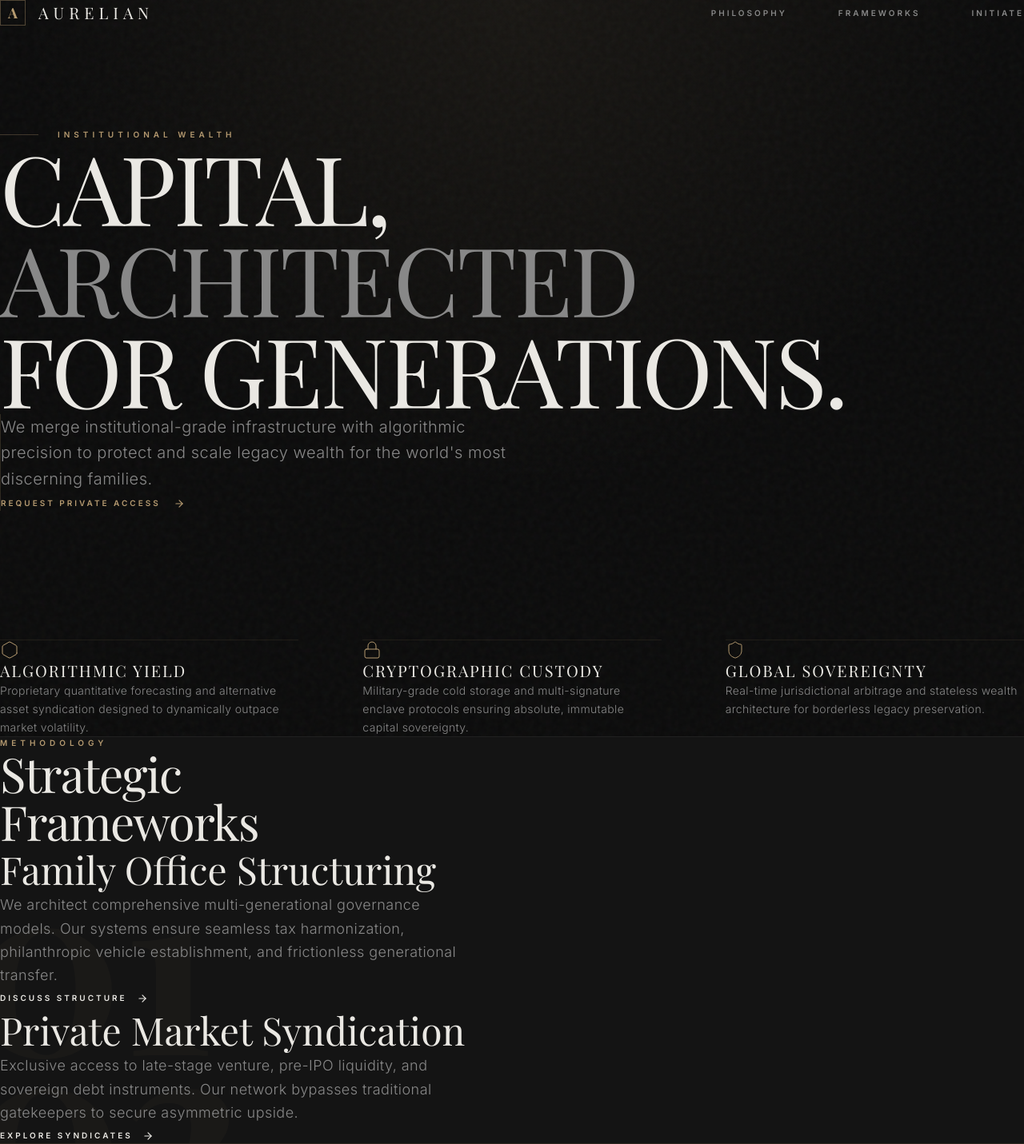
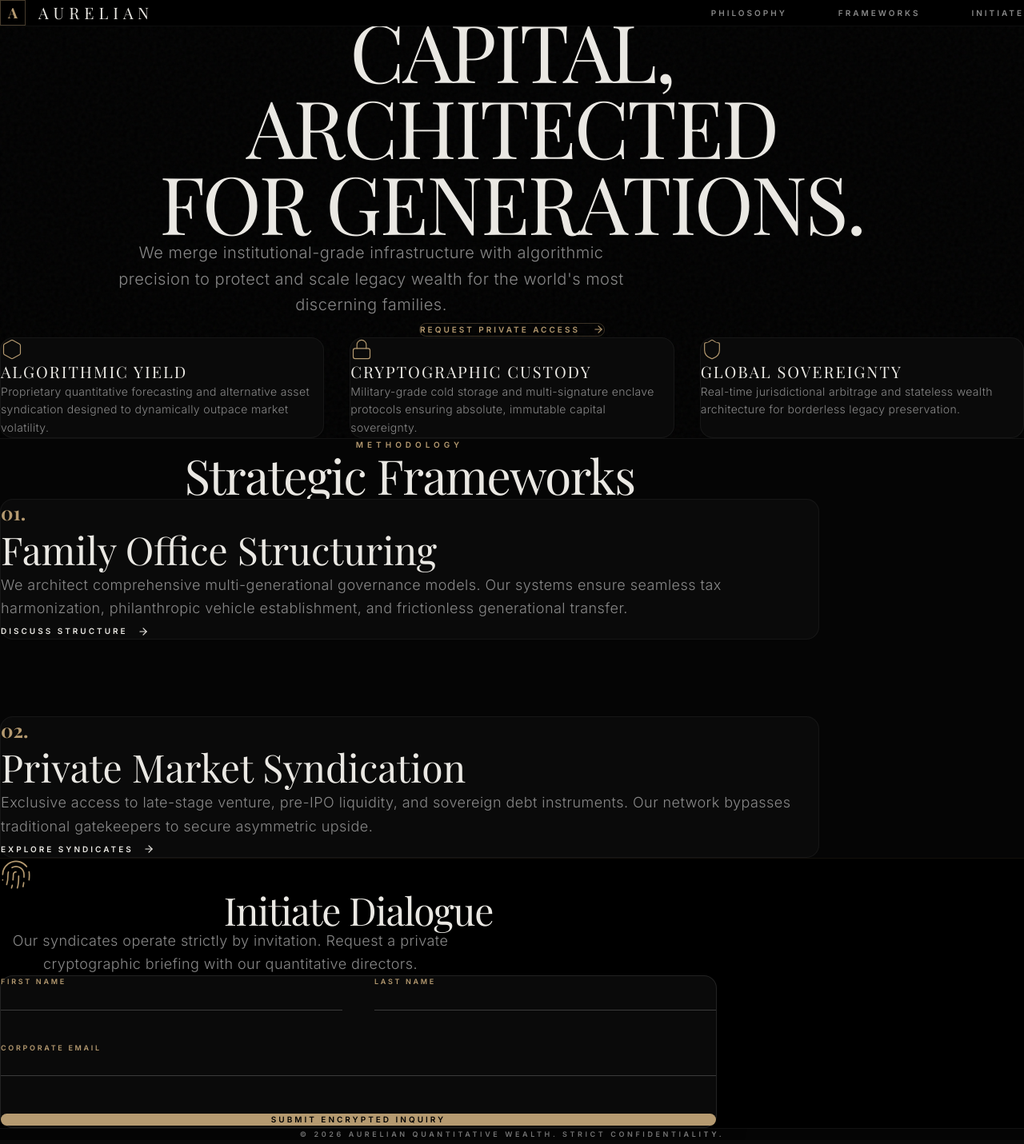
Before and after one commit to betala911-arch/wealth_management, a React (Vite) app: page / in a window 1280 px wide. Shown: the top 1431 px of the page at 80% size. Built offline with nearby package versions, Linux system fonts and the light colour scheme; a web font is replaced by a local one.

Commit message:
Unbreakable Luxury Bento Pivot

```diff
--- a/src/App.jsx
+++ b/src/App.jsx
@@ -1,4 +1,4 @@
-import React, { useState, useEffect, useRef } from 'react';
+import React, { useRef } from 'react';
 import { motion, useInView } from 'framer-motion';
 import { ArrowRight, Hexagon, Lock, Shield, Fingerprint } from 'lucide-react';
 import './index.css';
@@ -14,32 +14,12 @@ const FadeUp = ({ children, delay = 0, className = "" }) => {
   return (
     <motion.div
       ref={ref}
-      initial={{ opacity: 0, y: 40 }}
-      animate={isInView ? { opacity: 1, y: 0 } : { opacity: 0, y: 40 }}
-      transition={{ duration: 1.2, delay, ease: [0.16, 1, 0.3, 1] }}
+      initial={{ opacity: 0, y: 30 }}
+      animate={isInView ? { opacity: 1, y: 0 } : { opacity: 0, y: 30 }}
+      transition={{ duration: 1, delay, ease: [0.16, 1, 0.3, 1] }}
       className={className}
     >
       {children}
-    </motion.div>
-  );
-};
-
-// Perpetual Breathing Animation for the Watermarks
-const BreathingWatermark = ({ text }) => {
-  return (
-    <motion.div
-      animate={{
-        opacity: [0.02, 0.05, 0.02],
-        y: [0, -10, 0]
-      }}
-      transition={{
-        duration: 8,
-        repeat: Infinity,
-        ease: "easeInOut"
-      }}
-      className="absolute -top-20 -left-10 text-[200px] md:text-[300px] font-serif text-[var(--color-gold)] font-bold pointer-events-none select-none z-0"
-    >
-      {text}
     </motion.div>
   );
 };
@@ -49,104 +29,94 @@ const BreathingWatermark = ({ text }) => {
 // ---------------------------------------------------------------------------
 
 export default function App() {
-  const [scrolled, setScrolled] = useState(false);
+  return (
+    <div className="min-h-screen bg-[#000000] text-[#EAE8E3] selection:bg-[#B59A70] selection:text-[#000000] font-sans">
 
-  useEffect(() => {
-    const handleScroll = () => setScrolled(window.scrollY > 40);
-    window.addEventListener('scroll', handleScroll);
-    return () => window.removeEventListener('scroll', handleScroll);
-  }, []);
+      <div className="fixed inset-0 noise-bg pointer-events-none z-0"></div>
 
-  return (
-    <div className="min-h-screen bg-[var(--color-obsidian)] text-[var(--color-ivory)] selection:bg-[var(--color-gold)] selection:text-[var(--color-obsidian)] relative font-sans overflow-x-hidden">
-
-      <div className="absolute inset-0 noise-bg pointer-events-none z-0"></div>
-
-      {/* NAVBAR - HARDCODED BG ON SCROLL */}
-      <nav className={`fixed top-0 w-full z-50 transition-all duration-500 ${scrolled ? 'bg-[#0A0A0A] border-b border-[var(--color-gold)]/10 py-5' : 'bg-transparent py-8'}`}>
+      {/* NAVBAR - HARDCODED SOLID BLACK - WILL NEVER OVERLAP */}
+      <nav className="fixed top-0 w-full z-50 bg-[#000000] border-b border-white/5 py-6">
         <div className="max-w-7xl mx-auto px-6 lg:px-12 flex justify-between items-center relative z-10">
 
           <div className="flex items-center gap-4">
-            <div className="w-8 h-8 flex items-center justify-center border border-[var(--color-gold)]/40">
-              <span className="font-serif font-bold text-lg text-[var(--color-gold)]">A</span>
+            <div className="w-8 h-8 flex items-center justify-center border border-[#B59A70]/40">
+              <span className="font-serif font-bold text-lg text-[#B59A70]">A</span>
             </div>
-            <span className="font-serif text-xl tracking-[0.3em] text-[var(--color-ivory)] uppercase">
+            <span className="font-serif text-xl tracking-[0.3em] text-[#EAE8E3] uppercase">
               Aurelian
             </span>
           </div>
 
-          <div className="hidden md:flex gap-16 text-[10px] tracking-[0.3em] uppercase font-bold text-[var(--color-muted)]">
-            <a href="#philosophy" className="hover:text-[var(--color-gold)] transition-colors">Philosophy</a>
-            <a href="#frameworks" className="hover:text-[var(--color-gold)] transition-colors">Frameworks</a>
-            <a href="#inquiry" className="hover:text-[var(--color-gold)] transition-colors">Initiate</a>
+          <div className="hidden md:flex gap-16 text-[10px] tracking-[0.3em] uppercase font-bold text-[#888888]">
+            <a href="#philosophy" className="hover:text-[#B59A70] transition-colors">Philosophy</a>
+            <a href="#frameworks" className="hover:text-[#B59A70] transition-colors">Frameworks</a>
+            <a href="#inquiry" className="hover:text-[#B59A70] transition-colors">Initiate</a>
           </div>
 
-          {/* Mobile Menu Icon Placeholder */}
-          <div className="md:hidden w-6 h-[1px] bg-[var(--color-gold)]/50 relative before:absolute before:w-6 before:h-[1px] before:bg-[var(--color-gold)]/50 before:-top-2 after:absolute after:w-4 after:h-[1px] after:bg-[var(--color-gold)]/50 after:top-2"></div>
         </div>
       </nav>
 
       {/* HERO SECTION */}
-      <section id="philosophy" className="relative hero-glow min-h-screen flex flex-col justify-center pt-[180px] pb-32 px-6 lg:px-12 z-10">
-        <div className="max-w-6xl mx-auto w-full">
+      <section id="philosophy" className="relative flex flex-col justify-center items-center pt-[200px] pb-32 px-6 lg:px-12 z-10 text-center">
+        <div className="max-w-5xl mx-auto w-full">
           <FadeUp delay={0.1}>
-            <span className="text-[var(--color-gold)] text-[10px] tracking-[0.5em] uppercase font-bold mb-16 block flex items-center gap-6">
-              <span className="w-12 h-[1px] bg-[var(--color-gold)]/30"></span>
-              Institutional Wealth
+            <span className="text-[#B59A70] text-[10px] tracking-[0.5em] uppercase font-bold mb-12 block flex items-center justify-center gap-6">
+              <span className="w-8 h-[1px] bg-[#B59A70]/30"></span>
+              Institutional Wealth Architecture
+              <span className="w-8 h-[1px] bg-[#B59A70]/30"></span>
             </span>
           </FadeUp>
 
           <FadeUp delay={0.2}>
-            <h1 className="text-5xl md:text-7xl lg:text-[120px] font-serif text-[var(--color-ivory)] leading-[0.95] mb-16 tracking-tight">
-              CAPITAL,<br />
-              <span className="text-[var(--color-muted)]">ARCHITECTED</span><br />
-              FOR GENERATIONS.
+            <h1 className="text-6xl md:text-8xl lg:text-[100px] font-serif text-[#EAE8E3] leading-[0.95] mb-12 tracking-tight">
+              CAPITAL, ARCHITECTED <br /> FOR GENERATIONS.
             </h1>
           </FadeUp>
 
           <FadeUp delay={0.4}>
-            <div className="md:ml-24 max-w-2xl border-l border-[var(--color-gold)]/20 pl-8">
-              <p className="text-[var(--color-muted)] text-xl leading-relaxed tracking-wide font-light mb-12">
+            <p className="text-[#888888] text-xl leading-relaxed tracking-wide font-light mb-12 max-w-2xl mx-auto">
               We merge institutional-grade infrastructure with algorithmic precision to protect and scale legacy wealth for the world's most discerning families.
             </p>
-              <a href="#inquiry" className="inline-flex items-center gap-4 text-[10px] tracking-[0.3em] uppercase font-bold text-[var(--color-gold)] hover:text-[var(--color-ivory)] transition-colors">
+          </FadeUp>
+
+          <FadeUp delay={0.5}>
+            <a href="#inquiry" className="inline-flex items-center gap-4 text-[10px] tracking-[0.3em] uppercase font-bold text-[#B59A70] hover:text-[#EAE8E3] transition-colors border border-[#B59A70]/30 px-8 py-4 rounded-full">
               Request Private Access <ArrowRight size={14} />
             </a>
-            </div>
           </FadeUp>
         </div>
       </section>
 
-      {/* VALUE PROPOSITIONS */}
+      {/* VALUE PROPOSITIONS - STRUCTURED BENTO CARDS */}
       <section className="max-w-7xl mx-auto px-6 lg:px-12 relative z-20 pb-40">
-        <div className="grid grid-cols-1 md:grid-cols-3 gap-x-20 gap-y-16">
+        <div className="grid grid-cols-1 md:grid-cols-3 gap-8">
 
-          <FadeUp delay={0.1} className="flex flex-col group border-t border-[var(--color-gold)]/10 pt-12">
-            <div className="mb-10 text-[var(--color-gold)]">
-              <Hexagon size={24} strokeWidth={1} />
+          <FadeUp delay={0.1} className="bg-[#0A0A0A] border border-white/5 p-10 rounded-2xl hover:border-[#B59A70]/30 transition-colors flex flex-col">
+            <div className="mb-10 text-[#B59A70]">
+              <Hexagon size={28} strokeWidth={1} />
             </div>
-            <h3 className="text-xl font-serif text-[var(--color-ivory)] mb-6 uppercase tracking-[0.1em]">Algorithmic Yield</h3>
-            <p className="text-[var(--color-muted)] text-sm leading-relaxed font-light tracking-wide">
+            <h3 className="text-xl font-serif text-[#EAE8E3] mb-6 uppercase tracking-[0.1em]">Algorithmic Yield</h3>
+            <p className="text-[#888888] text-sm leading-relaxed font-light tracking-wide flex-grow">
               Proprietary quantitative forecasting and alternative asset syndication designed to dynamically outpace market volatility.
             </p>
           </FadeUp>
 
-          <FadeUp delay={0.2} className="flex flex-col group border-t border-[var(--color-gold)]/10 pt-12">
-            <div className="mb-10 text-[var(--color-gold)]">
-              <Lock size={24} strokeWidth={1} />
+          <FadeUp delay={0.2} className="bg-[#0A0A0A] border border-white/5 p-10 rounded-2xl hover:border-[#B59A70]/30 transition-colors flex flex-col">
+            <div className="mb-10 text-[#B59A70]">
+              <Lock size={28} strokeWidth={1} />
             </div>
-            <h3 className="text-xl font-serif text-[var(--color-ivory)] mb-6 uppercase tracking-[0.1em]">Cryptographic Custody</h3>
-            <p className="text-[var(--color-muted)] text-sm leading-relaxed font-light tracking-wide">
+            <h3 className="text-xl font-serif text-[#EAE8E3] mb-6 uppercase tracking-[0.1em]">Cryptographic Custody</h3>
+            <p className="text-[#888888] text-sm leading-relaxed font-light tracking-wide flex-grow">
               Military-grade cold storage and multi-signature enclave protocols ensuring absolute, immutable capital sovereignty.
             </p>
           </FadeUp>
 
-          <FadeUp delay={0.3} className="flex flex-col group border-t border-[var(--color-gold)]/10 pt-12">
-            <div className="mb-10 text-[var(--color-gold)]">
-              <Shield size={24} strokeWidth={1} />
+          <FadeUp delay={0.3} className="bg-[#0A0A0A] border border-white/5 p-10 rounded-2xl hover:border-[#B59A70]/30 transition-colors flex flex-col">
+            <div className="mb-10 text-[#B59A70]">
+              <Shield size={28} strokeWidth={1} />
             </div>
-            <h3 className="text-xl font-serif text-[var(--color-ivory)] mb-6 uppercase tracking-[0.1em]">Global Sovereignty</h3>
-            <p className="text-[var(--color-muted)] text-sm leading-relaxed font-light tracking-wide">
+            <h3 className="text-xl font-serif text-[#EAE8E3] mb-6 uppercase tracking-[0.1em]">Global Sovereignty</h3>
+            <p className="text-[#888888] text-sm leading-relaxed font-light tracking-wide flex-grow">
               Real-time jurisdictional arbitrage and stateless wealth architecture for borderless legacy preservation.
             </p>
           </FadeUp>
@@ -154,102 +124,98 @@ export default function App() {
         </div>
       </section>
 
-      {/* STRATEGIC FRAMEWORKS - ASYMMETRICAL EDITORIAL LAYOUT */}
-      <section id="frameworks" className="py-40 relative z-20 border-t border-white/5 bg-[var(--color-surface)]">
-        <div className="max-w-7xl mx-auto px-6 lg:px-12">
+      {/* STRATEGIC FRAMEWORKS - STRUCTURED FLEX COLUMN */}
+      <section id="frameworks" className="py-40 relative z-20 border-t border-white/5 bg-[#050505]">
+        <div className="max-w-5xl mx-auto px-6 lg:px-12">
 
-          <div className="mb-40 md:ml-12">
+          <div className="mb-32 text-center">
             <FadeUp delay={0.1}>
-              <span className="text-[var(--color-gold)] text-[10px] tracking-[0.5em] uppercase font-bold mb-8 block">Methodology</span>
-              <h2 className="text-4xl md:text-6xl font-serif text-[var(--color-ivory)] tracking-tight mb-8">Strategic<br />Frameworks</h2>
+              <span className="text-[#B59A70] text-[10px] tracking-[0.5em] uppercase font-bold mb-6 block">Methodology</span>
+              <h2 className="text-4xl md:text-6xl font-serif text-[#EAE8E3] tracking-tight">Strategic Frameworks</h2>
             </FadeUp>
           </div>
 
-          <div className="space-y-48">
-            {/* Framework 01 */}
-            <div className="relative max-w-4xl mx-auto">
-              <BreathingWatermark text="01" />
-              <div className="relative z-10 md:ml-32 pt-20">
-                <FadeUp delay={0.2}>
-                  <h3 className="text-3xl md:text-5xl font-serif text-[var(--color-ivory)] mb-10 leading-tight">Family Office Structuring</h3>
-                  <div className="md:ml-16 max-w-xl">
-                    <p className="text-[var(--color-muted)] text-lg leading-relaxed mb-10 font-light tracking-wide">
+          <div className="flex flex-col gap-24">
+
+            {/* Framework 01 Card */}
+            <FadeUp delay={0.2} className="bg-[#0A0A0A] border border-white/5 p-12 md:p-16 rounded-2xl flex flex-col md:flex-row gap-12 items-start md:items-center justify-between">
+              <div className="flex-1">
+                <span className="text-[#B59A70] font-serif text-2xl font-bold mb-4 block">01.</span>
+                <h3 className="text-3xl md:text-5xl font-serif text-[#EAE8E3] mb-6 leading-tight">Family Office Structuring</h3>
+                <p className="text-[#888888] text-lg leading-relaxed mb-8 font-light tracking-wide">
                   We architect comprehensive multi-generational governance models. Our systems ensure seamless tax harmonization, philanthropic vehicle establishment, and frictionless generational transfer.
                 </p>
-                    <a href="#inquiry" className="inline-flex items-center gap-3 text-[var(--color-ivory)] hover:text-[var(--color-gold)] transition-colors font-bold text-[10px] uppercase tracking-[0.3em]">
+                <a href="#inquiry" className="inline-flex items-center gap-3 text-[#EAE8E3] hover:text-[#B59A70] transition-colors font-bold text-[10px] uppercase tracking-[0.3em]">
                   Discuss Structure <ArrowRight size={14} />
                 </a>
               </div>
             </FadeUp>
-              </div>
-            </div>
 
-            {/* Framework 02 */}
-            <div className="relative max-w-4xl mx-auto">
-              <BreathingWatermark text="02" />
-              <div className="relative z-10 md:ml-32 pt-20">
-                <FadeUp delay={0.2}>
-                  <h3 className="text-3xl md:text-5xl font-serif text-[var(--color-ivory)] mb-10 leading-tight">Private Market Syndication</h3>
-                  <div className="md:ml-16 max-w-xl">
-                    <p className="text-[var(--color-muted)] text-lg leading-relaxed mb-10 font-light tracking-wide">
+            {/* Framework 02 Card */}
+            <FadeUp delay={0.2} className="bg-[#0A0A0A] border border-white/5 p-12 md:p-16 rounded-2xl flex flex-col md:flex-row gap-12 items-start md:items-center justify-between">
+              <div className="flex-1">
+                <span className="text-[#B59A70] font-serif text-2xl font-bold mb-4 block">02.</span>
+                <h3 className="text-3xl md:text-5xl font-serif text-[#EAE8E3] mb-6 leading-tight">Private Market Syndication</h3>
+                <p className="text-[#888888] text-lg leading-relaxed mb-8 font-light tracking-wide">
                   Exclusive access to late-stage venture, pre-IPO liquidity, and sovereign debt instruments. Our network bypasses traditional gatekeepers to secure asymmetric upside.
                 </p>
-                    <a href="#inquiry" className="inline-flex items-center gap-3 text-[var(--color-ivory)] hover:text-[var(--color-gold)] transition-colors font-bold text-[10px] uppercase tracking-[0.3em]">
+                <a href="#inquiry" className="inline-flex items-center gap-3 text-[#EAE8E3] hover:text-[#B59A70] transition-colors font-bold text-[10px] uppercase tracking-[0.3em]">
                   Explore Syndicates <ArrowRight size={14} />
                 </a>
               </div>
             </FadeUp>
-              </div>
-            </div>
+
           </div>
 
         </div>
       </section>
 
-      {/* BOTTOM CTA - COMMAND TERMINAL */}
-      <section id="inquiry" className="py-48 relative z-20 border-t border-[var(--color-gold)]/20 bg-[var(--color-obsidian)]">
-        <div className="max-w-3xl mx-auto px-6 lg:px-12 text-center">
+      {/* BOTTOM CTA - COMMAND TERMINAL CARD */}
+      <section id="inquiry" className="py-40 relative z-20 border-t border-[#B59A70]/10 bg-[#000000]">
+        <div className="max-w-4xl mx-auto px-6 lg:px-12 text-center">
 
           <FadeUp delay={0.1}>
-            <Fingerprint size={40} className="text-[var(--color-gold)] mx-auto mb-12" strokeWidth={1} />
-            <h2 className="text-4xl md:text-5xl font-serif mb-8 text-[var(--color-ivory)] tracking-tight">
+            <Fingerprint size={40} className="text-[#B59A70] mx-auto mb-10" strokeWidth={1} />
+            <h2 className="text-4xl md:text-5xl font-serif mb-6 text-[#EAE8E3] tracking-tight">
               Initiate Dialogue
             </h2>
-            <p className="text-[var(--color-muted)] text-lg mb-20 leading-relaxed font-light tracking-wide mx-auto">
+            <p className="text-[#888888] text-lg mb-16 leading-relaxed font-light tracking-wide max-w-xl mx-auto">
               Our syndicates operate strictly by invitation. Request a private cryptographic briefing with our quantitative directors.
             </p>
           </FadeUp>
 
-          <FadeUp delay={0.3} className="text-left">
-            <form className="space-y-12">
-              <div className="grid grid-cols-1 md:grid-cols-2 gap-12">
+          <FadeUp delay={0.3}>
+            <div className="bg-[#0A0A0A] border border-white/10 p-10 md:p-16 rounded-2xl text-left shadow-2xl">
+              <form className="flex flex-col gap-10">
+                <div className="grid grid-cols-1 md:grid-cols-2 gap-10">
                   <div>
-                  <label className="block text-[9px] font-bold text-[var(--color-gold)] uppercase tracking-[0.3em] mb-3">First Name</label>
-                  <input type="text" className="w-full bg-transparent border-b border-white/10 px-0 py-3 text-lg text-[var(--color-ivory)] focus:border-[var(--color-gold)] outline-none transition-colors placeholder-transparent" />
+                    <label className="block text-[9px] font-bold text-[#B59A70] uppercase tracking-[0.3em] mb-3">First Name</label>
+                    <input type="text" className="w-full bg-transparent border-b border-white/20 px-0 py-3 text-lg text-[#EAE8E3] focus:border-[#B59A70] outline-none transition-colors" />
                   </div>
                   <div>
-                  <label className="block text-[9px] font-bold text-[var(--color-gold)] uppercase tracking-[0.3em] mb-3">Last Name</label>
-                  <input type="text" className="w-full bg-transparent border-b border-white/10 px-0 py-3 text-lg text-[var(--color-ivory)] focus:border-[var(--color-gold)] outline-none transition-colors placeholder-transparent" />
+                    <label className="block text-[9px] font-bold text-[#B59A70] uppercase tracking-[0.3em] mb-3">Last Name</label>
+                    <input type="text" className="w-full bg-transparent border-b border-white/20 px-0 py-3 text-lg text-[#EAE8E3] focus:border-[#B59A70] outline-none transition-colors" />
                   </div>
                 </div>
                 <div>
-                <label className="block text-[9px] font-bold text-[var(--color-gold)] uppercase tracking-[0.3em] mb-3">Corporate Email</label>
-                <input type="email" className="w-full bg-transparent border-b border-white/10 px-0 py-3 text-lg text-[var(--color-ivory)] focus:border-[var(--color-gold)] outline-none transition-colors placeholder-transparent" />
+                  <label className="block text-[9px] font-bold text-[#B59A70] uppercase tracking-[0.3em] mb-3">Corporate Email</label>
+                  <input type="email" className="w-full bg-transparent border-b border-white/20 px-0 py-3 text-lg text-[#EAE8E3] focus:border-[#B59A70] outline-none transition-colors" />
                 </div>
-              <div className="pt-12 text-center">
-                <button className="w-full bg-[var(--color-gold)] hover:bg-[var(--color-gold-hover)] text-[var(--color-obsidian)] px-16 py-6 font-bold transition-colors tracking-[0.3em] uppercase text-[10px]">
+                <div className="pt-8 text-center">
+                  <button className="w-full bg-[#B59A70] hover:bg-[#D0B385] text-[#000000] px-12 py-5 rounded-lg font-bold transition-colors tracking-[0.3em] uppercase text-[10px]">
                     Submit Encrypted Inquiry
                   </button>
                 </div>
               </form>
+            </div>
           </FadeUp>
 
         </div>
       </section>
 
       {/* FOOTER */}
-      <footer className="bg-[#050505] border-t border-white/5 text-center py-16">
-        <p className="text-[var(--color-muted)] text-[9px] tracking-[0.4em] uppercase font-bold">© 2026 Aurelian Quantitative Wealth. Strict Confidentiality.</p>
+      <footer className="bg-[#050505] border-t border-white/5 text-center py-12">
+        <p className="text-[#888888] text-[9px] tracking-[0.4em] uppercase font-bold">© 2026 Aurelian Quantitative Wealth. Strict Confidentiality.</p>
       </footer>
 
     </div>
```
Lines whose indentation alone changed are shown as unchanged.
